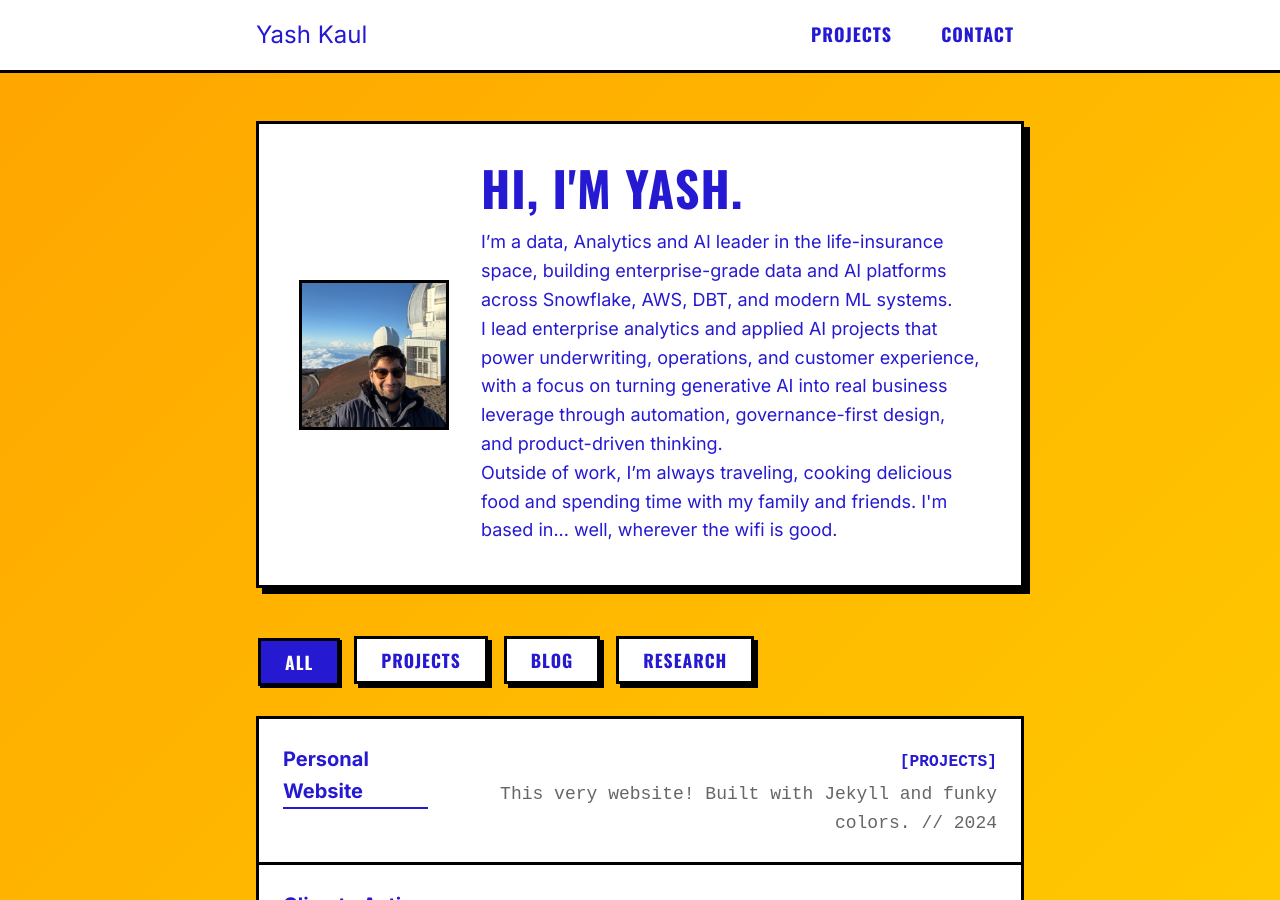
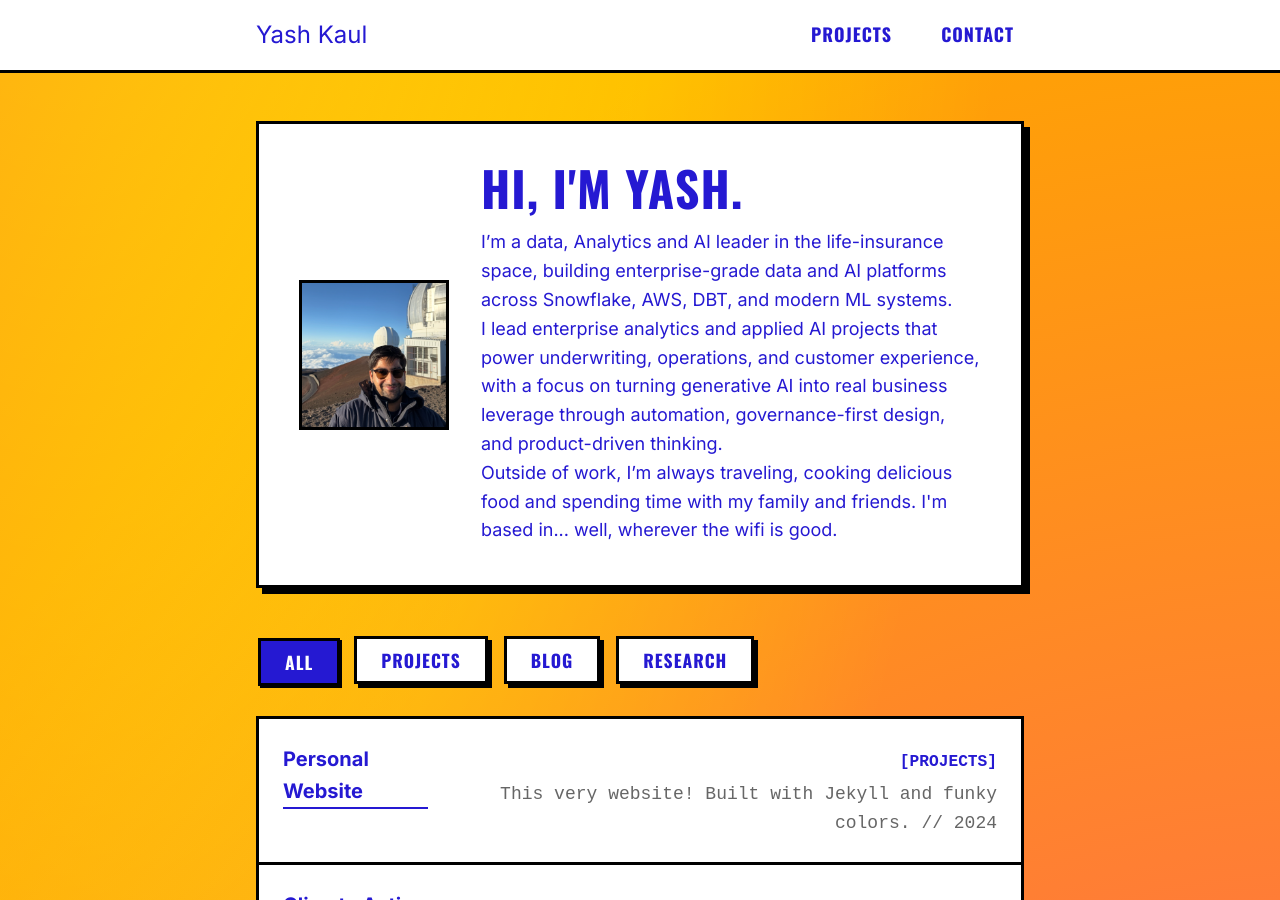
Before and after one commit to closekaul/closekaul.github.io, a Jekyll site: the page built from index.md, in a window 1280 px wide and 900 px high. Built offline with Jekyll 4.4.1, drawn with Linux system fonts in a browser that asks for light colours.

Commit message:
feat(ui): add dramatic swarm background animation

```diff
--- a/assets/css/styles.css
+++ b/assets/css/styles.css
@@ -22,7 +22,14 @@
 }
 
 body {
-    background: linear-gradient(135deg, var(--color-bg-start), var(--color-bg-end));
+    /* Animated Swarm Background */
+    background: radial-gradient(at 0% 0%, hsla(10, 100%, 60%, 1) 0, transparent 55%),
+        radial-gradient(at 50% 0%, hsla(60, 100%, 50%, 1) 0, transparent 55%),
+        radial-gradient(at 100% 100%, hsla(330, 100%, 60%, 1) 0, transparent 55%);
+    background-size: 200% 200%;
+    animation: swarmMove 15s ease infinite;
+    background-color: #FFA500;
+    /* Fallback */
     color: var(--color-text);
     font-family: var(--font-body);
     font-size: 18px;
@@ -434,3 +441,17 @@
         text-align: left;
     }
 }
+
+@keyframes swarmMove {
+    0% {
+        background-position: 0% 50%;
+    }
+
+    50% {
+        background-position: 100% 50%;
+    }
+
+    100% {
+        background-position: 0% 50%;
+    }
+}
```
